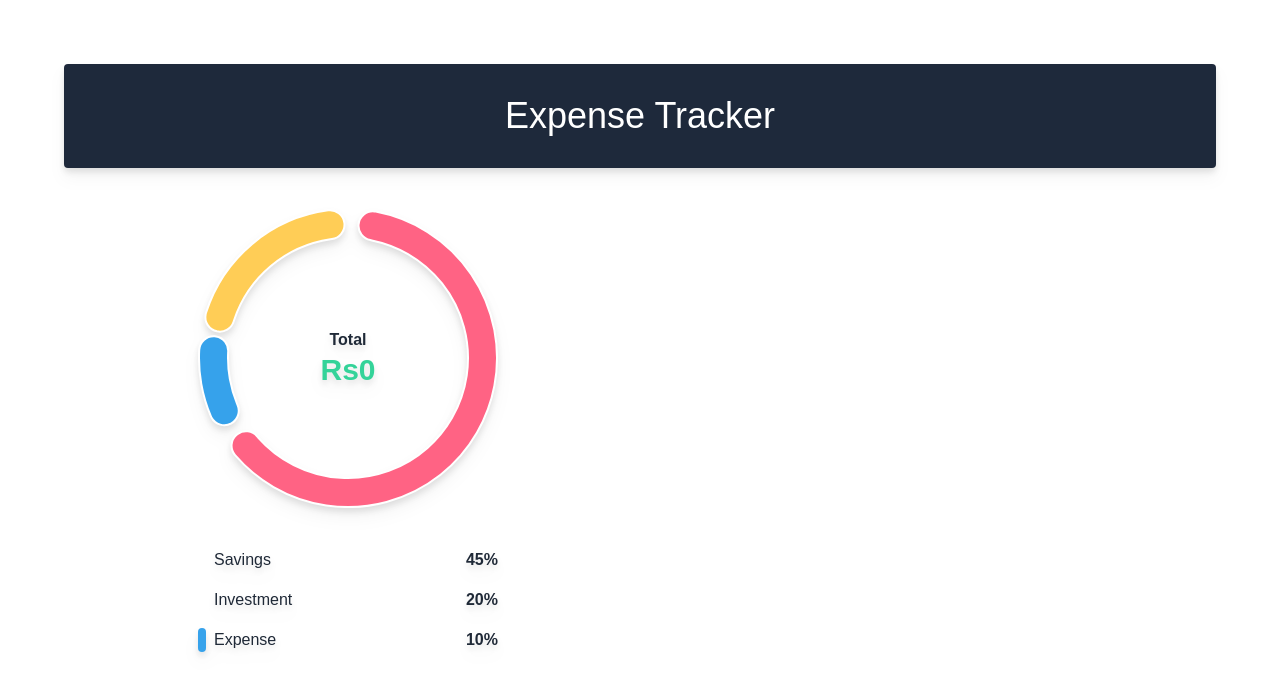
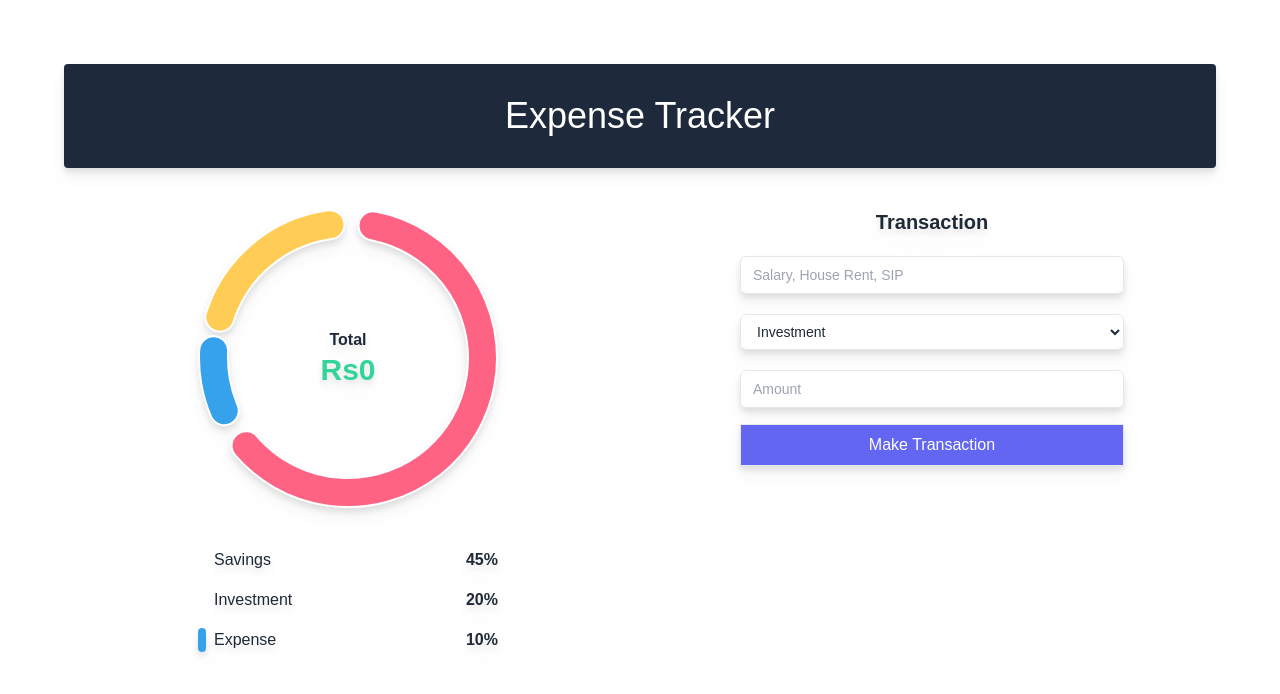
Before and after one commit to aiswarya25/Expense_tracker, a React (Create React App) app in the folder client/: page / in a window 1280 px wide. Shown: the top 694 px of the page. Built offline with nearby package versions, Linux system fonts and the light colour scheme.

Commit message:
made changes on form component

```diff
--- a/client/package.json
+++ b/client/package.json
@@ -10,6 +10,7 @@
     "react": "^18.2.0",
     "react-chartjs-2": "^5.2.0",
     "react-dom": "^18.2.0",
+    "react-hook-form": "^7.47.0",
     "react-scripts": "5.0.1",
     "web-vitals": "^2.1.4"
   },
--- a/client/src/App.css
+++ b/client/src/App.css
@@ -36,3 +36,7 @@
   margin-left: auto;
   margin-right: auto;
 }
+
+.form-input{
+  @apply mt-1 block w-full py-2 px-3 border border-gray-200 bg-white rounded-md focus:outline-none focus:ring-indigo-500 sm:text-sm;
+}
--- a/client/src/App.js
+++ b/client/src/App.js
@@ -1,5 +1,7 @@
 import './App.css';
 import Graph from './components/Graph';
+import Form from './components/Form';
+
 function App() {
   return (
     <div className="App">
@@ -11,6 +13,7 @@ function App() {
         {/*Chart*/}
         <Graph></Graph>
         {/*Form*/}
+        <Form></Form>
       </div>
       </div>
     </div>
--- /dev/null
+++ b/client/src/components/Form.js
@@ -0,0 +1,34 @@
+import React from 'react'
+import { useForm }from 'react-hook-form';
+
+export default function Form() {
+
+    const{register, handleSubmit, resetField} = useForm();
+
+    const onSubmit = (data) => {
+        console.log(data)
+    }
+  return (
+    <div className='form max-w-sm mx-auto w-96'>
+       <h1 className='font-bold pb-4 text-xl'>Transaction</h1>
+       <form id='form' onSubmit={handleSubmit(onSubmit)}>
+            <div className='grid gap-4'>
+                <div className='input-group'>
+                    <input type='text' {...register('name')} placeholder='Salary, House Rent, SIP' className='form-input'></input>
+                </div>
+                <select className='form-input' {...register('type')}>
+                    <option value="Investment" defaultValue>Investment</option>
+                    <option value="Expense" >Expense</option>
+                    <option value="Savings" >Savings</option>
+                </select>
+                <div className='input-group'>
+                    <input type='text' {...register('amount')} placeholder='Amount' className='form-input'></input>
+                </div>
+                <div className='submit-btn'>
+                    <button className='border py-2 text-white bg-indigo-500 w-full'>Make Transaction</button>
+                </div>
+            </div>
+       </form>
+    </div>
+  )
+}
```
Also changed, not shown: 1 other file (tests, documents, lock files or other folders).
